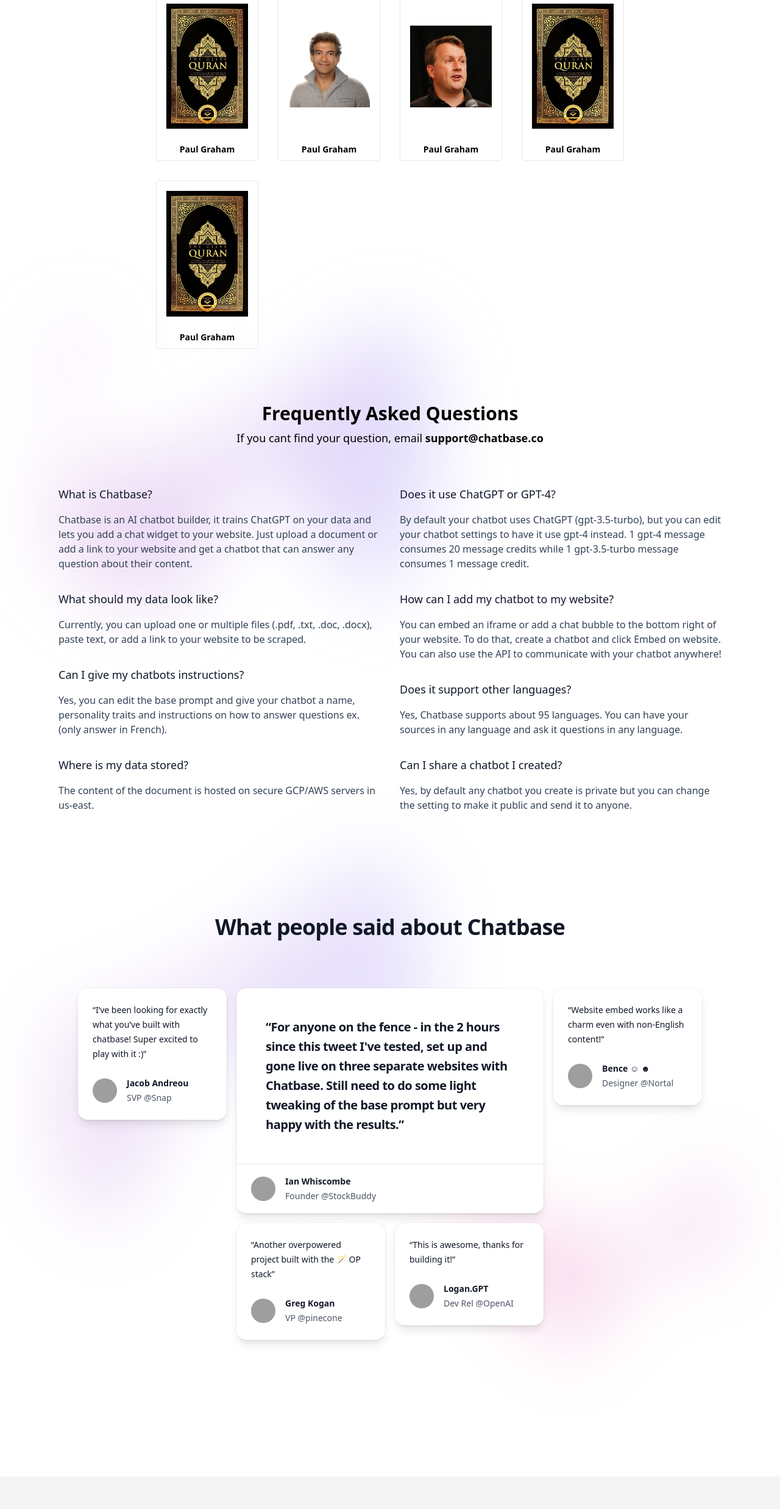
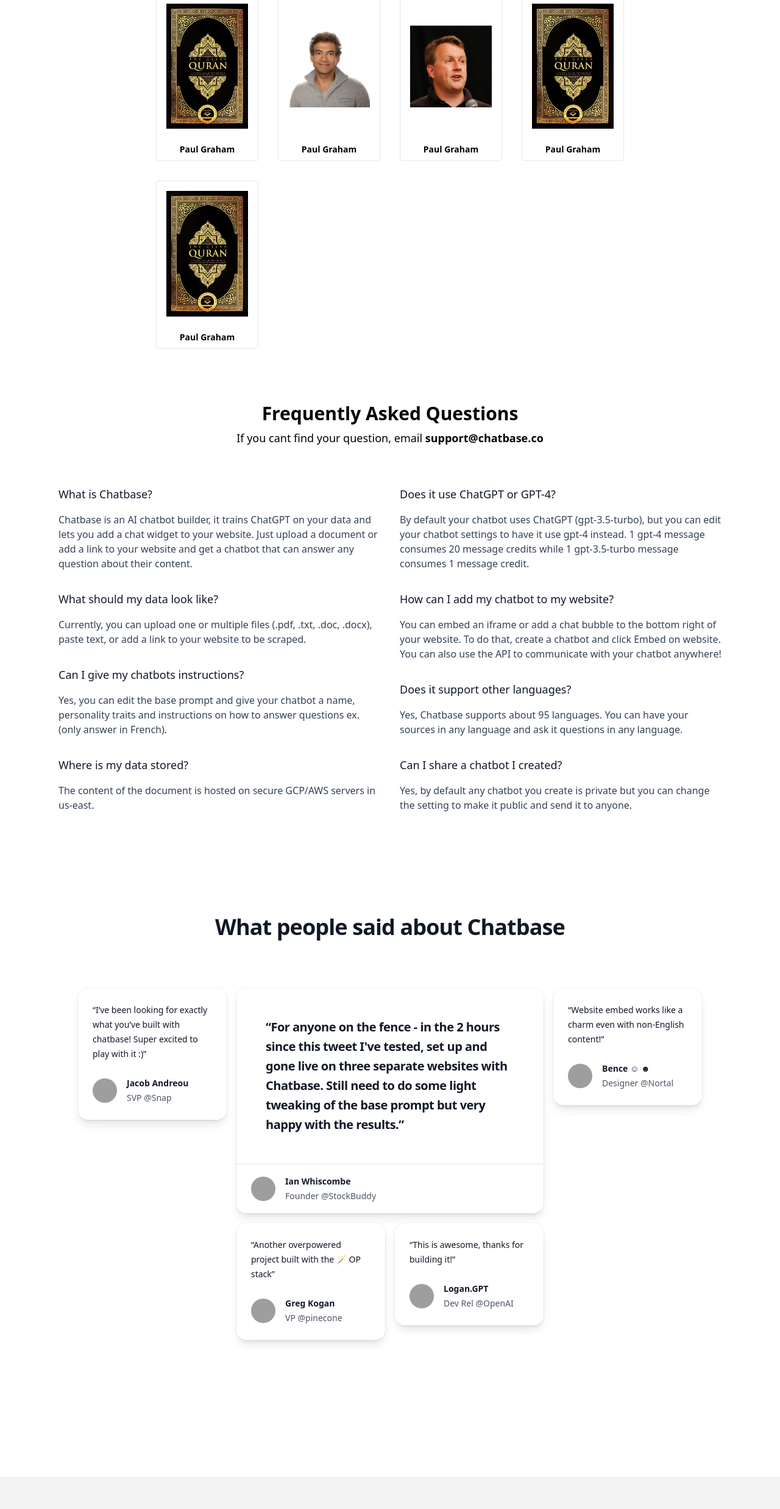
Before and after one commit to Gabin-ishimwe/chatbase-co, a Next.js app: page / in a window 1280 px wide. Shown: the part 687-3161 px from the top of the page at 61% size. Built offline with nearby package versions, Linux system fonts and the light colour scheme; grey boxes are pictures that could not be loaded.

Commit message:
ft: remove bg grdients

```diff
--- a/src/components/UI/FaQs.tsx
+++ b/src/components/UI/FaQs.tsx
@@ -1,7 +1,7 @@
 const FaQs = () => {
   return (
     <section className="sm:py-8 relative">
-      <div className="absolute inset-x-0 top-[-10rem] -z-10 transform-gpu overflow-hidden blur-3xl sm:top-[-20rem]">
+      {/* <div className="absolute inset-x-0 top-[-10rem] -z-10 transform-gpu overflow-hidden blur-3xl sm:top-[-20rem]">
         <svg
           className="relative left-[calc(50%-11rem)] -z-10 h-[21.1875rem] max-w-none -translate-x-1/2 rotate-[30deg] sm:left-[calc(50%-30rem)] sm:h-[42.375rem]"
           viewBox="0 0 1155 678"
@@ -23,7 +23,7 @@ const FaQs = () => {
             </linearGradient>
           </defs>
         </svg>
-      </div>
+      </div> */}
       <div className="relative">
         <h4 className="text-2xl md:text-3xl font-extrabold text-black text-center py-2">
           Frequently Asked Questions
--- a/src/components/UI/Testimonials.tsx
+++ b/src/components/UI/Testimonials.tsx
@@ -3,7 +3,7 @@ import Image from "next/image";
 const Testimonials = () => {
   return (
     <div className="relative isolate bg-white pt-24 pb-32 sm:pt-32">
-      <div className="absolute inset-x-0 top-1/2 -z-10 -translate-y-1/2 transform-gpu overflow-hidden opacity-30 blur-3xl">
+      {/* <div className="absolute inset-x-0 top-1/2 -z-10 -translate-y-1/2 transform-gpu overflow-hidden opacity-30 blur-3xl">
         <svg
           viewBox="0 0 1313 771"
           aria-hidden="true"
@@ -25,15 +25,15 @@ const Testimonials = () => {
             </linearGradient>
           </defs>
         </svg>
-      </div>
-      <div className="absolute inset-x-0 top-0 -z-10 flex transform-gpu overflow-hidden pt-32 opacity-25 blur-3xl sm:pt-40 xl:justify-end">
+      </div> */}
+      {/* <div className="absolute inset-x-0 top-0 -z-10 flex transform-gpu overflow-hidden pt-32 opacity-25 blur-3xl sm:pt-40 xl:justify-end">
         <svg
           viewBox="0 0 1313 771"
           aria-hidden="true"
           className="ml-[-22rem] w-[82.0625rem] flex-none origin-top-right rotate-[30deg] xl:ml-0 xl:mr-[calc(50%-12rem)]">
           <use href="#bc169a03-3518-42d4-ab1e-d3eadac65edc"></use>
         </svg>
-      </div>
+      </div> */}
       <div className="mx-auto max-w-7xl px-6 lg:px-8">
         <div className="mx-auto max-w-xl text-center">
           <p className="mt-2 text-3xl font-bold tracking-tight text-gray-900 sm:text-4xl">
```
